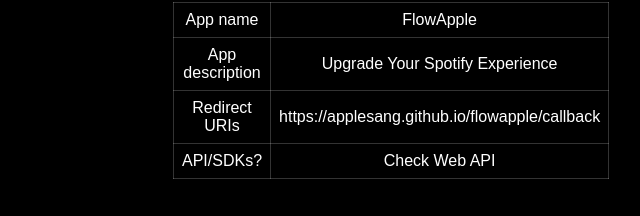
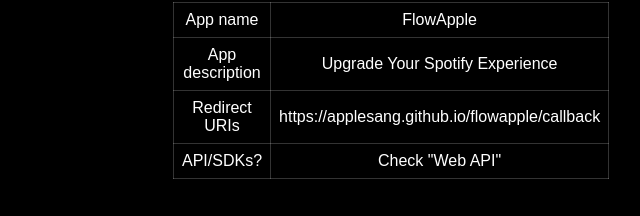
Before and after one commit to swe3tie/flowapple, a plain HTML site: page index.html in a window 1280 px wide. Shown: the part 824-1040 px from the top of the page, 497-1137 px from the left. Drawn offline with Linux system fonts and the light colour scheme.

Commit message:
Update index.html

```diff
--- a/index.html
+++ b/index.html
@@ -153,7 +153,7 @@
     </tr>
     <tr>
       <td style="padding: 8px; border: 1px solid rgba(255,255,255,0.2);">API/SDKs?</td>
-      <td style="padding: 8px; border: 1px solid rgba(255,255,255,0.2);">Check Web API</td>
+      <td style="padding: 8px; border: 1px solid rgba(255,255,255,0.2);">Check "Web API"</td>
     </tr>
   </table>
       </div>
```
